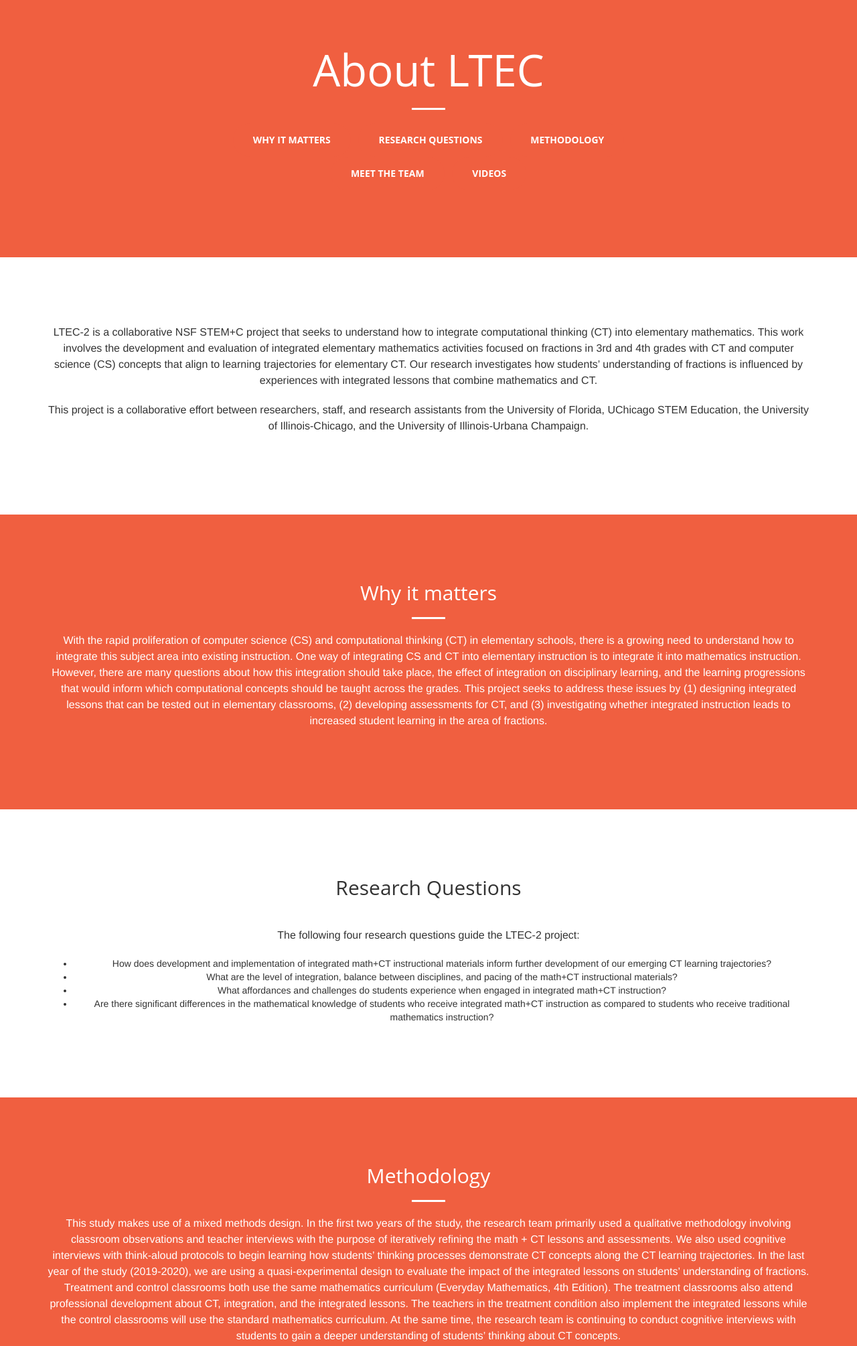
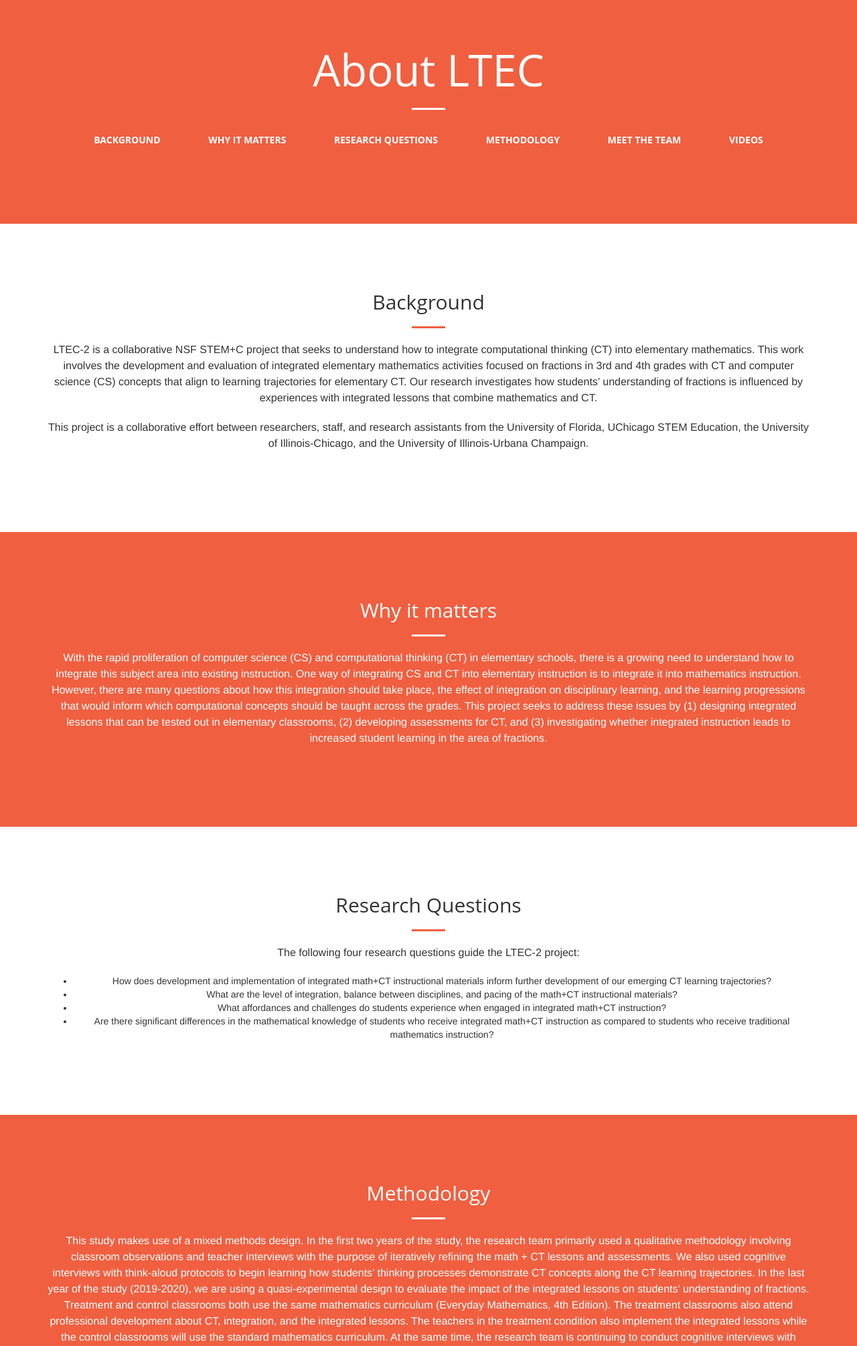
Before and after one commit to everydaycomputing/everydaycomputing.org, a Python web app: template public_site/templates/public_about.html in a window 1280 px wide. Shown: the part 51-2060 px from the top of the page at 67% size. Run offline with Jinja, Linux system fonts and the light colour scheme; the template is opened without the code that fills it, so the values that code supplies are empty; some libraries are stand-ins or nearby versions.

Commit message:
Tweak styling and section linkages

```diff
--- a/public_site/templates/public_about.html
+++ b/public_site/templates/public_about.html
@@ -1,12 +1,6 @@
 {% extends "templates/public_base_template.html" %}
 
 {% block body %}
-
-<style>
-#videos .video-container {
-  margin: 1em 0;
-}
-</style>
 
 <section class="bg-primary">
   <div class="container">
@@ -15,12 +9,14 @@
         <!-- <h2 class="section-heading">Learning Trajectories for Everyday Computing</h2> -->
         <h1>About LTEC</h1>
         <hr class="light">
+        <a id="vis-btn" href="#background" class="btn btn-primary btn-xl page-scroll">Background</a>
+        &nbsp;
         <a id="vis-btn" href="#why" class="btn btn-primary btn-xl page-scroll">Why it Matters</a>
         &nbsp;
         <a id="vis-btn" href="#questions" class="btn btn-primary btn-xl page-scroll">Research Questions</a>
         &nbsp;
         <a id="vis-btn" href="#methodology" class="btn btn-primary btn-xl page-scroll">Methodology</a>
-        <br />
+        &nbsp;
         <a id="vis-btn" href="/about/team/" class="btn btn-primary btn-xl page-scroll">Meet the team</a>
         &nbsp;
         <a id="vis-btn" href="#videos" class="btn btn-primary btn-xl page-scroll">Videos</a>
@@ -29,10 +25,12 @@
   </div>
 </section>
 
-<section>
+<section id="background">
   <div class="container">
     <div class="row">
       <div class="col-lg-12 text-center">
+        <h2 class="section-heading">Background</h2>
+        <hr>
         <p>
           LTEC-2 is a collaborative NSF STEM+C project that seeks to understand how to integrate computational thinking (CT) into elementary mathematics. This work involves the development and evaluation of integrated elementary mathematics activities focused on fractions in 3rd and 4th grades with CT and computer science (CS) concepts that align to learning trajectories for elementary CT. Our research investigates how students’ understanding of fractions is influenced by experiences with integrated lessons that combine mathematics and CT.
         </p>
@@ -66,7 +64,7 @@
     <div class="row">
       <div class="col-lg-12 text-center">
         <h2 class="section-heading">Research Questions</h2>
-        <hr class="light">
+        <hr>
         <p>
           The following four research questions guide the LTEC-2 project:
         </p>
@@ -100,7 +98,7 @@
     <div class="row">
       <div class="col-lg-12 text-center">
         <h2 class="section-heading">Videos</h2>
-        <hr class="primary">
+        <hr>
         <p>
           The following videos can give you a sense of the background and history of the LTEC project. These videos have been presented at the NSF STEM Video Showcase.
         </p>
@@ -201,7 +199,7 @@
     <div class="row">
       <div class="col-lg-12 text-center">
         <h2 class="section-heading">Stay in Touch</h2>
-        <hr class="primary">
+        <hr>
         <p>Want to keep up to date with Everyday Computing? Follow up on Twitter or send us an email!</p>
       </div>
       <div class="col-lg-4 col-lg-offset-2 text-center">
--- a/static/css/style.css
+++ b/static/css/style.css
@@ -547,6 +547,11 @@ tr {
 }
 
 /** About Page **/
+#videos .video-container {
+  margin: 1em 0;
+}
+
+/** Team Page **/
 .row.display-flex {
 	display: flex;
 	flex-wrap: wrap;
```
